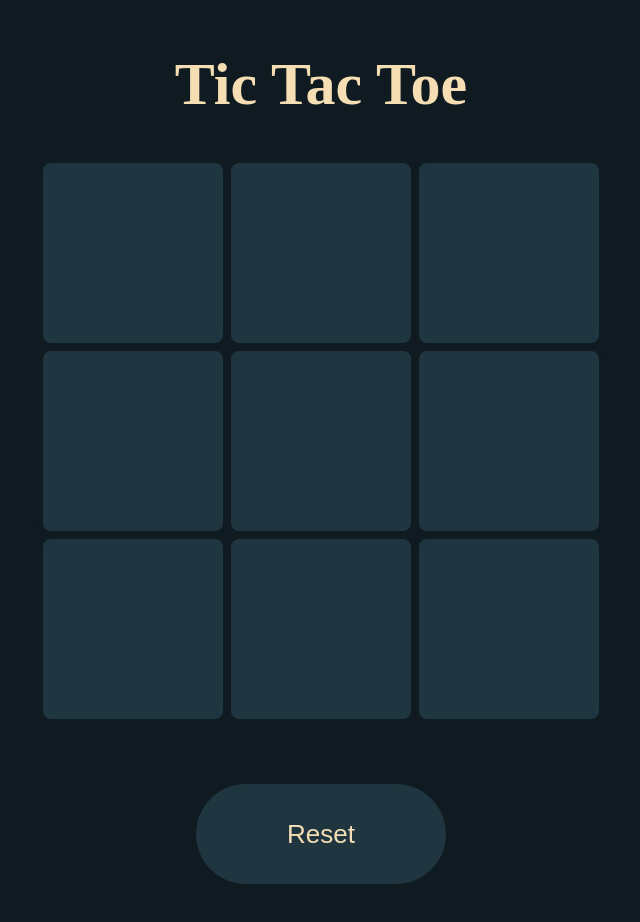
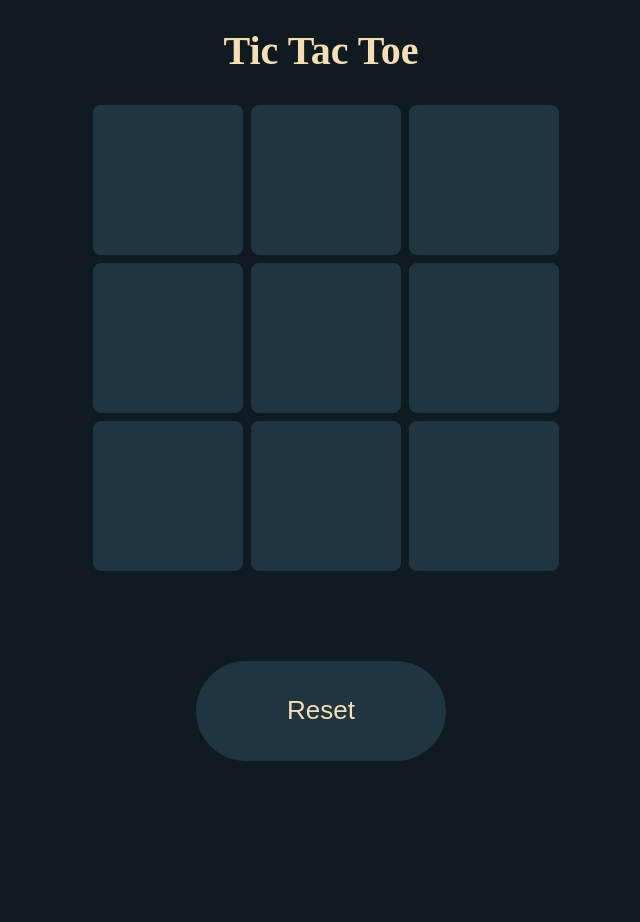
Before and after one commit to shanishaju/TicTacToe, a React (Vite) app: page / in a window 1280 px wide. Shown: the top 922 px of the page, without its empty margins (319-959 px from the left). After the commit the page ends 811 px from the top, so only its background shows below. Built offline with nearby package versions, Linux system fonts and the light colour scheme.

Commit message:
updations

```diff
--- a/src/compoent/TicTacToe/TicTacToe.css
+++ b/src/compoent/TicTacToe/TicTacToe.css
@@ -1,14 +1,14 @@
 
 .container{
     text-align: center;
+    height: 90vh !important;
 
 
 
 }
 .title{
-    margin-top: 50px;
     color: wheat;
-    font-size: 60px;
+    font-size: 40px;
     display: flex;
     justify-content: center;
     align-items: center;
@@ -23,24 +23,26 @@
     background-color: #1f3540;
     font-size: 26px;
     color: wheat;
-    margin-top: 25px;
     margin-bottom: 50px
 }
 .boxes{
     display: flex;
-    height: 180px;
-    width: 180px;
+    height: 150px;
+    width: 150px;
     background-color: #1f3540;
 
     border:  4px solid #0f1b21;
     border-radius: 12px;
     cursor: pointer;
+
 }
+
 .board{
-    height: 600px;
-    width: 564px;
+    height: 70vh;
+    width: 464px;
     display: flex;
     margin: auto;
+
 }
 .boxes img{
     margin: 50px 50px;
--- a/src/compoent/TicTacToe/Tictactoe.jsx
+++ b/src/compoent/TicTacToe/Tictactoe.jsx
@@ -77,7 +77,7 @@ function Tictactoe() {
 
   return (
     <>
-      <div className='container'>
+      <div className='container ' id='con'>
         <h1 className='title' ref={titleRef}>Tic Tac Toe</h1>
         <div className="board">
           <div className="row1">
```
